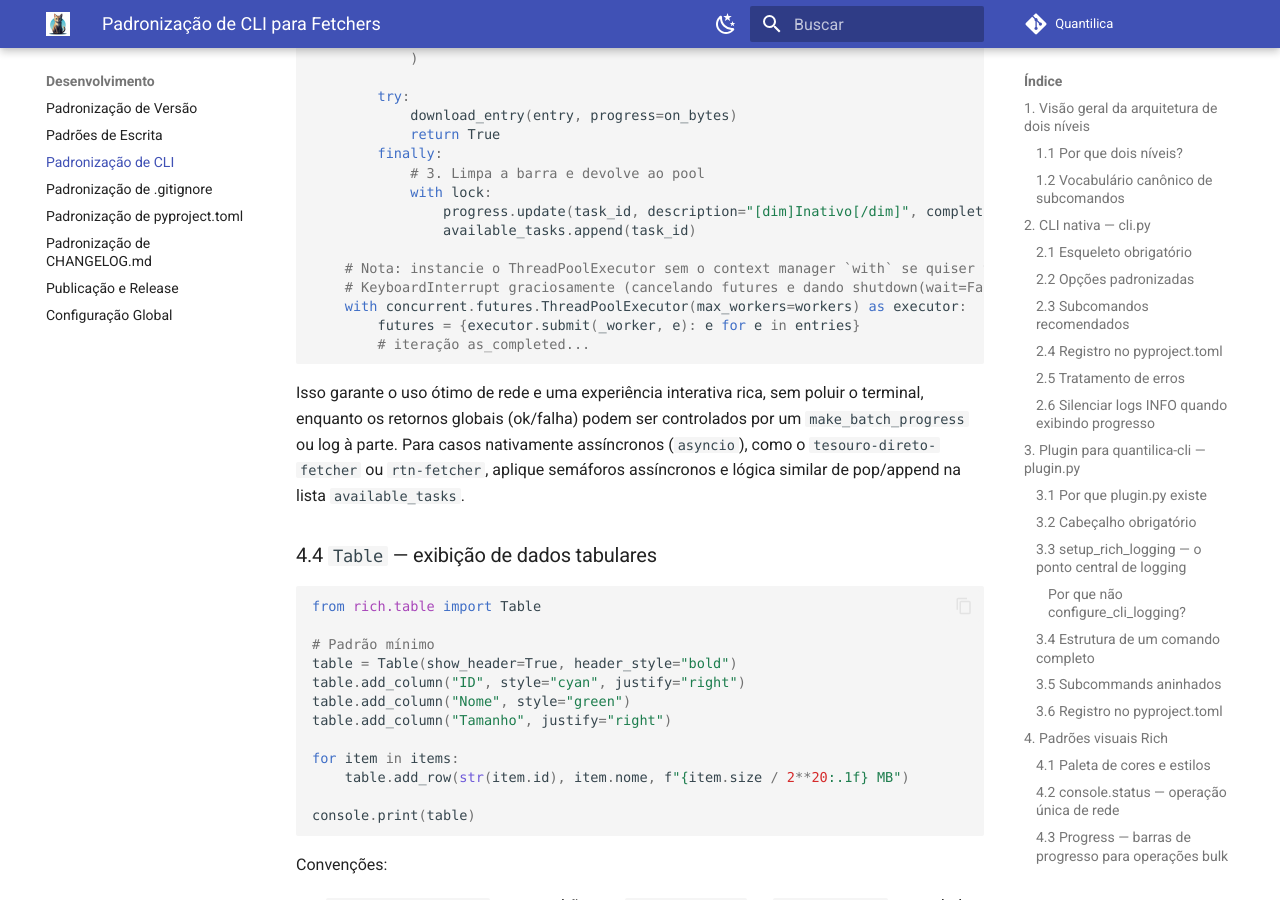
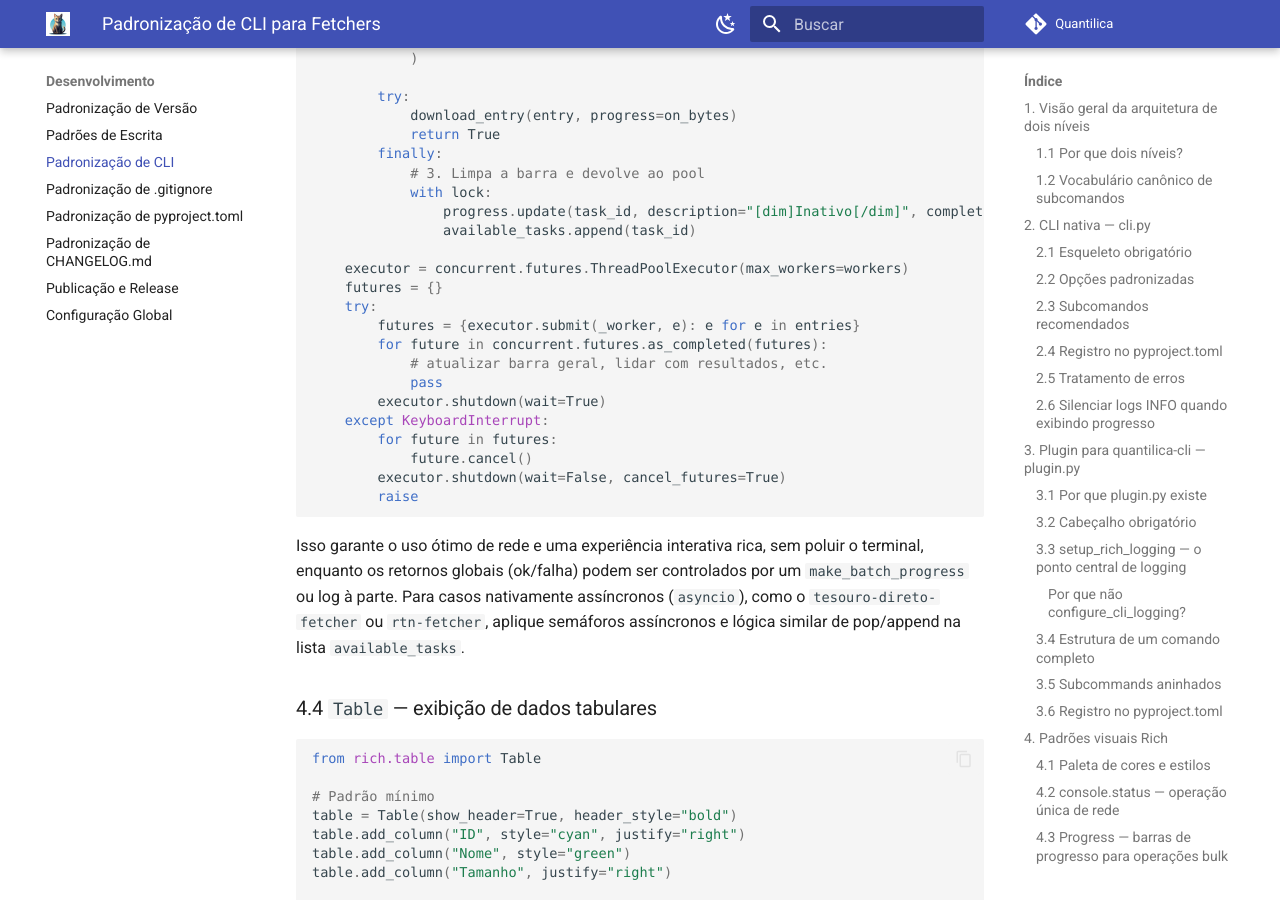
Before and after one commit to Quantilica/docs, an MkDocs documentation site: the page built from docs/normas/cli-fetchers.md, in a window 1280 px wide and 900 px high, scrolled down 14020 px. Built offline with MkDocs 1.6.1 and Material for MkDocs 9.7.7, drawn with Linux system fonts in a browser that asks for light colours; some web fonts are replaced; comment, search, counter and statistics services are not loaded.

Commit message:
docs: show manual threadpoolexecutor initialization with try/except in snippet

````diff
--- a/docs/normas/cli-fetchers.md
+++ b/docs/normas/cli-fetchers.md
@@ -566,11 +566,19 @@ with make_download_progress(console=console) as progress:
                 progress.update(task_id, description="[dim]Inativo[/dim]", completed=0, total=1)
                 available_tasks.append(task_id)
 
-    # Nota: instancie o ThreadPoolExecutor sem o context manager `with` se quiser tratar
-    # KeyboardInterrupt graciosamente (cancelando futures e dando shutdown(wait=False)).
-    with concurrent.futures.ThreadPoolExecutor(max_workers=workers) as executor:
+    executor = concurrent.futures.ThreadPoolExecutor(max_workers=workers)
+    futures = {}
+    try:
         futures = {executor.submit(_worker, e): e for e in entries}
-        # iteração as_completed...
+        for future in concurrent.futures.as_completed(futures):
+            # atualizar barra geral, lidar com resultados, etc.
+            pass
+        executor.shutdown(wait=True)
+    except KeyboardInterrupt:
+        for future in futures:
+            future.cancel()
+        executor.shutdown(wait=False, cancel_futures=True)
+        raise
 ```
 
 Isso garante o uso ótimo de rede e uma experiência interativa rica, sem poluir o terminal, enquanto os retornos globais (ok/falha) podem ser controlados por um `make_batch_progress` ou log à parte. Para casos nativamente assíncronos (`asyncio`), como o `tesouro-direto-fetcher` ou `rtn-fetcher`, aplique semáforos assíncronos e lógica similar de pop/append na lista `available_tasks`.
````
